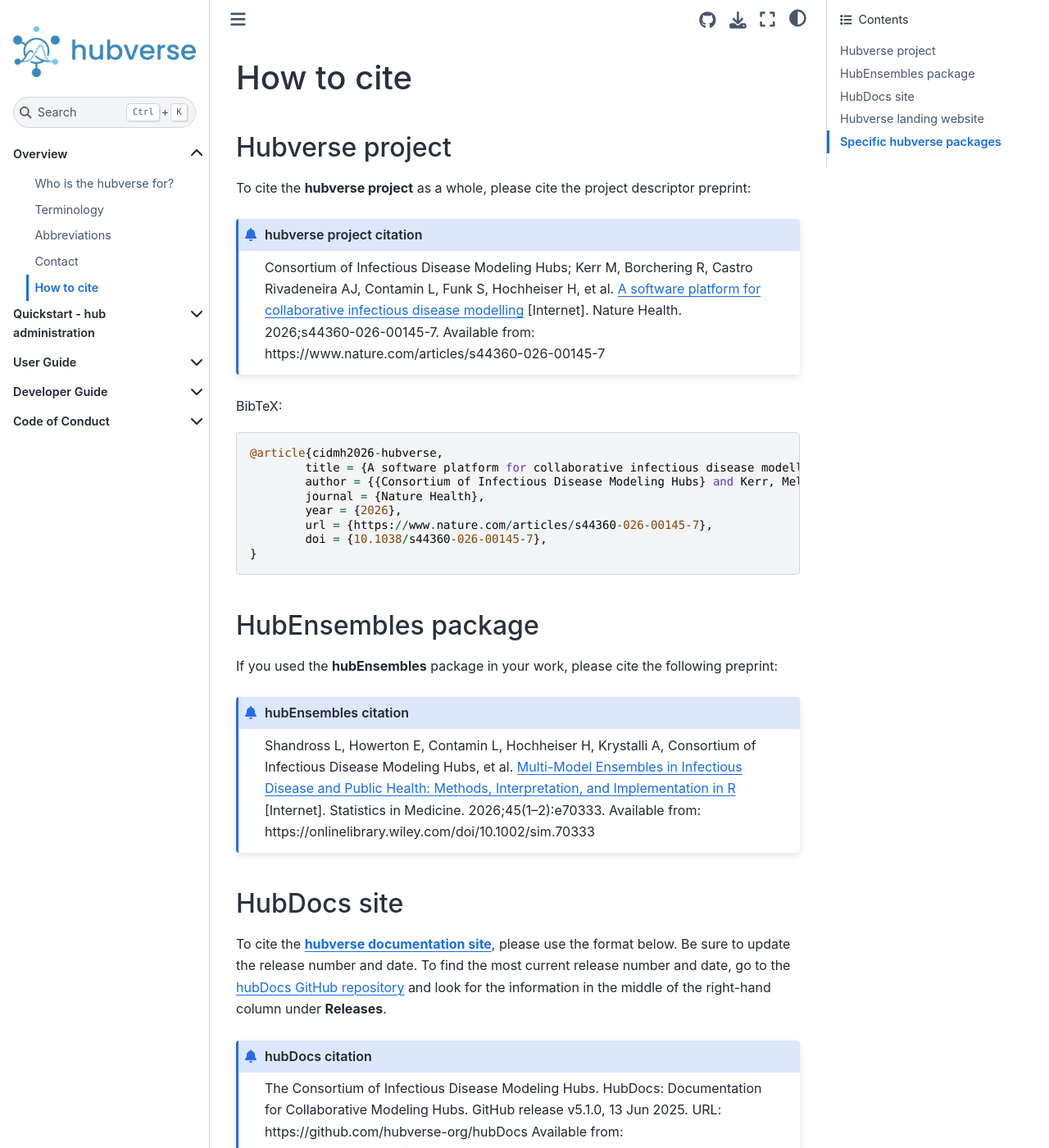
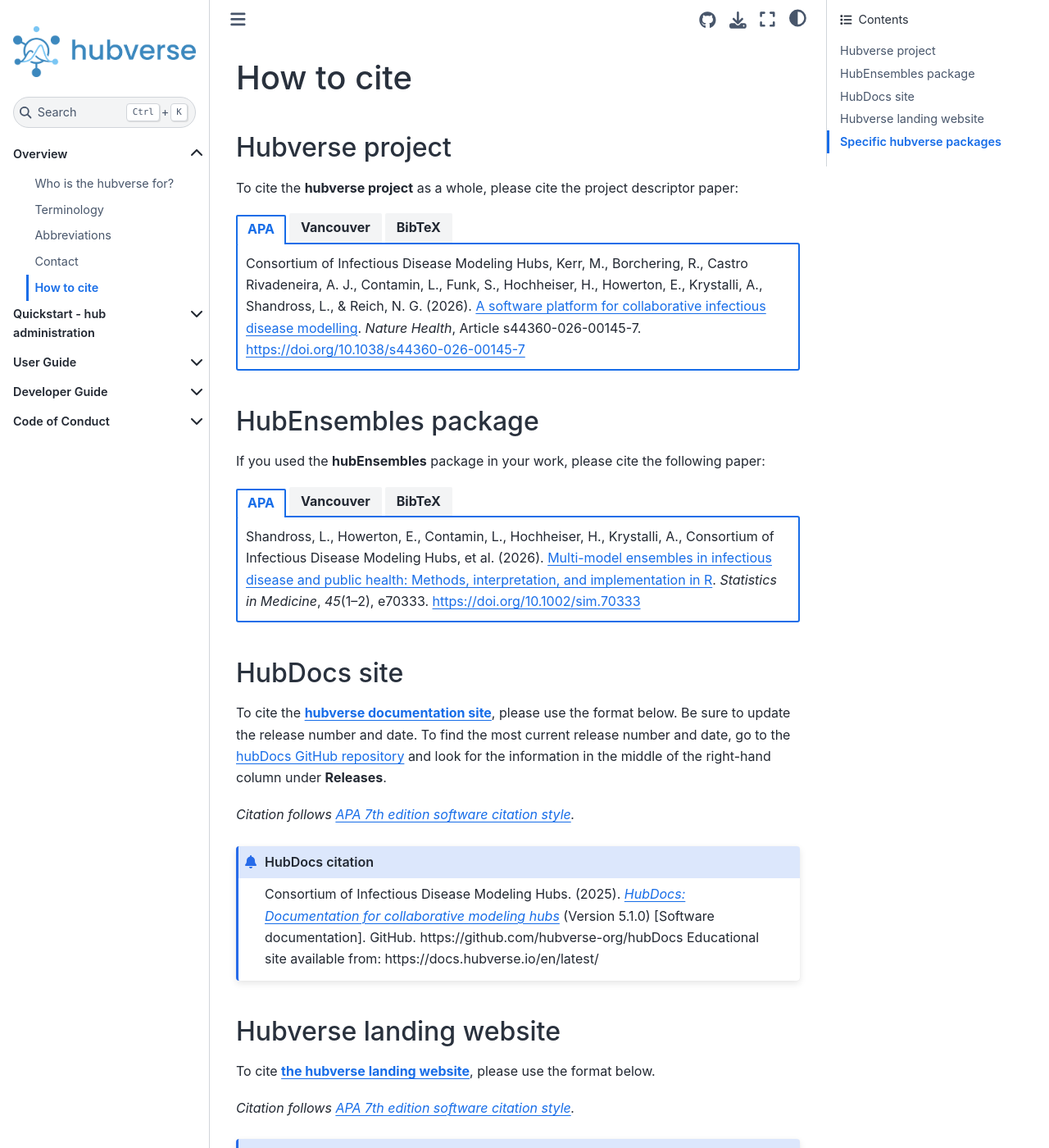
Before and after one commit to hubverse-org/hubDocs, a Sphinx documentation site: the page built from docs/source/overview/cite.md, in a window 1280 px wide and 1400 px high. Shown: the whole window at 82% size. Built offline with Sphinx 7.4.7 and the Sphinx Book theme 1.1.4, drawn with Linux system fonts in a browser that asks for light colours; comment, search, counter and statistics services are not loaded; some of the changed text lies outside the part shown.

Commit message:
Improve citation display and correct some broken anchor links from sample-output-type.md

````diff
--- a/docs/source/overview/cite.md
+++ b/docs/source/overview/cite.md
@@ -1,48 +1,81 @@
 # How to cite
 
 ## Hubverse project
-To cite the **hubverse project** as a whole, please cite the project descriptor preprint:
-```{admonition} hubverse project citation
-Consortium of Infectious Disease Modeling Hubs; Kerr M, Borchering R, Castro Rivadeneira AJ, Contamin L, Funk S, Hochheiser H, et al. [A software platform for collaborative infectious disease modelling](https://www.nature.com/articles/s44360-026-00145-7) [Internet]. Nature Health. 2026;s44360-026-00145-7. Available from: https://www.nature.com/articles/s44360-026-00145-7
-```
+To cite the **hubverse project** as a whole, please cite the project descriptor paper:
 
-BibTeX:
+::::{tab-set}
+:::{tab-item} APA
+Consortium of Infectious Disease Modeling Hubs, Kerr, M., Borchering, R., Castro Rivadeneira, A. J., Contamin, L., Funk, S., Hochheiser, H., Howerton, E., Krystalli, A., Shandross, L., & Reich, N. G. (2026). [A software platform for collaborative infectious disease modelling](https://www.nature.com/articles/s44360-026-00145-7). *Nature Health*, Article s44360-026-00145-7. [https://doi.org/10.1038/s44360-026-00145-7](https://doi.org/10.1038/s44360-026-00145-7)
+:::
+:::{tab-item} Vancouver
+Consortium of Infectious Disease Modeling Hubs, Kerr M, Borchering R, Castro Rivadeneira AJ, Contamin L, Funk S, Hochheiser H, Howerton E, Krystalli A, Shandross L, Reich NG. [A software platform for collaborative infectious disease modelling](https://www.nature.com/articles/s44360-026-00145-7). Nat Health. 2026; Article s44360-026-00145-7. doi: [10.1038/s44360-026-00145-7](https://doi.org/10.1038/s44360-026-00145-7).
+:::
+:::{tab-item} BibTeX
 ```
 @article{cidmh2026-hubverse,
-	title = {A software platform for collaborative infectious disease modelling},
-	author = {{Consortium of Infectious Disease Modeling Hubs} and Kerr, Melissa and Borchering, Rebecca and Castro Rivadeneira, Alvaro J. and Contamin, Lucie and Funk, Sebastian and Hochheiser, Harry and Howerton, Emily and Krystalli, Anna and Shandross, Li and Reich, Nicholas G.},
-	journal = {Nature Health},
-	year = {2026},
-	url = {https://www.nature.com/articles/s44360-026-00145-7},
-	doi = {10.1038/s44360-026-00145-7},
+	title     = {A software platform for collaborative infectious disease modelling},
+	author    = {{Consortium of Infectious Disease Modeling Hubs} and Kerr, Melissa and Borchering, Rebecca and Castro Rivadeneira, Alvaro J. and Contamin, Lucie and Funk, Sebastian and Hochheiser, Harry and Howerton, Emily and Krystalli, Anna and Shandross, Li and Reich, Nicholas G.},
+	journal   = {Nature Health},
+	year      = {2026},
+	doi       = {10.1038/s44360-026-00145-7},
+	url       = {https://www.nature.com/articles/s44360-026-00145-7},
 }
 ```
+:::
+::::
 
 ## HubEnsembles package
-If you used the **hubEnsembles** package in your work, please cite the following preprint:
-```{admonition} hubEnsembles citation
-Shandross L, Howerton E, Contamin L, Hochheiser H, Krystalli A, Consortium of Infectious Disease Modeling Hubs, et al. [Multi-Model Ensembles in Infectious Disease and Public Health: Methods, Interpretation, and Implementation in R](https://onlinelibrary.wiley.com/doi/10.1002/sim.70333) [Internet]. Statistics in Medicine. 2026;45(1–2):e70333. Available from: https://onlinelibrary.wiley.com/doi/10.1002/sim.70333
+If you used the **hubEnsembles** package in your work, please cite the following paper:
+
+::::{tab-set}
+:::{tab-item} APA
+Shandross, L., Howerton, E., Contamin, L., Hochheiser, H., Krystalli, A., Consortium of Infectious Disease Modeling Hubs, et al. (2026). [Multi-model ensembles in infectious disease and public health: Methods, interpretation, and implementation in R](https://onlinelibrary.wiley.com/doi/10.1002/sim.70333). *Statistics in Medicine*, *45*(1–2), e70333. [https://doi.org/10.1002/sim.70333](https://doi.org/10.1002/sim.70333)
+:::
+:::{tab-item} Vancouver
+Shandross L, Howerton E, Contamin L, Hochheiser H, Krystalli A, Consortium of Infectious Disease Modeling Hubs, et al. [Multi-model ensembles in infectious disease and public health: Methods, interpretation, and implementation in R](https://onlinelibrary.wiley.com/doi/10.1002/sim.70333). Stat Med. 2026;45(1–2):e70333. doi: [10.1002/sim.70333](https://doi.org/10.1002/sim.70333).
+:::
+:::{tab-item} BibTeX
 ```
+@article{shandross2026multi,
+	title     = {Multi-Model Ensembles in Infectious Disease and Public Health: {Methods}, Interpretation, and Implementation in {R}},
+	author    = {Shandross, Li and Howerton, Emily and Contamin, Lucie and Hochheiser, Harry and Krystalli, Anna and {Consortium of Infectious Disease Modeling Hubs} and others},
+	journal   = {Statistics in Medicine},
+	volume    = {45},
+	number    = {1--2},
+	pages     = {e70333},
+	year      = {2026},
+	doi       = {10.1002/sim.70333},
+	url       = {https://onlinelibrary.wiley.com/doi/10.1002/sim.70333},
+}
+```
+:::
+::::
 
 ## HubDocs site
 To cite the [**hubverse documentation site**](https://docs.hubverse.io/en/latest/), please use the format below. Be sure to update the release number and date. To find the most current release number and date, go to the [hubDocs GitHub repository](https://github.com/hubverse-org/hubDocs) and look for the information in the middle of the right-hand column under **Releases**.
-```{admonition} hubDocs citation
-The Consortium of Infectious Disease Modeling Hubs. HubDocs: Documentation for Collaborative Modeling Hubs. GitHub release v5.1.0, 13 Jun 2025. URL: https://github.com/hubverse-org/hubDocs Available from: https://docs.hubverse.io/en/latest/
+
+*Citation follows [APA 7th edition software citation style](https://apastyle.apa.org/style-grammar-guidelines/references/examples).*
+```{admonition} HubDocs citation
+Consortium of Infectious Disease Modeling Hubs. (2025). *[HubDocs: Documentation for collaborative modeling hubs](https://github.com/hubverse-org/hubDocs)* (Version 5.1.0) [Software documentation]. GitHub. https://github.com/hubverse-org/hubDocs Educational site available from: https://docs.hubverse.io/en/latest/
 ```
 
 ## Hubverse landing website
 To cite [**the hubverse landing website**](https://hubverse.io/), please use the format below.
-```{admonition} hubverse website citation
-The Consortium of Infectious Disease Modeling Hubs. Hubverse Website. URL: https://hubverse.io/
+
+*Citation follows [APA 7th edition software citation style](https://apastyle.apa.org/style-grammar-guidelines/references/examples).*
+```{admonition} Hubverse website citation
+Consortium of Infectious Disease Modeling Hubs. (2026). *[Hubverse](https://hubverse.io/)* [Website]. https://hubverse.io/
 ```
 
 ## Specific hubverse packages
 - To cite a specific **hubverse R package**, such as `hubUtils`, run `citation("hubUtils")` in your R console to find the appropriate text.
-- To cite a specific **hubverse Python package**, such as `hub-data`, please use the format below. Be sure to replace the text inside `<angle brackets>`, including the package name, release number, date, repository link, and PyPI page. To find the most current release number, date, search for the specific package in [PyPI](https://pypi.org/) or find the package in the [hubverse Python packages page](https://github.com/orgs/hubverse-org/repositories?q=language%3APython) and look for the information in the middle of the right-hand column under **Releases**.
-```{admonition} hubverse Python package citation
-The Consortium of Infectious Disease Modeling Hubs. &lt;Hubverse Python Package&gt;. GitHub release &lt;version&gt;, &lt;date&gt;. URL: &lt;repository link&gt; Available from: &lt;PyPI link&gt;
+- To cite a specific **hubverse Python package**, such as `hub-data`, please use the format below. Be sure to replace the text inside `<angle brackets>`, including the package name, release number, date, and links. To find the most current release number and date, search for the specific package in [PyPI](https://pypi.org/) or find the package in the [hubverse Python packages page](https://github.com/orgs/hubverse-org/repositories?q=language%3APython) and look for the information in the middle of the right-hand column under **Releases**.
+
+*Citations follow [APA 7th edition software citation style](https://apastyle.apa.org/style-grammar-guidelines/references/examples).*
+```{admonition} Hubverse Python package citation
+Consortium of Infectious Disease Modeling Hubs. (&lt;release year&gt;). *&lt;package name&gt;* (Version &lt;version number&gt;) [Software]. GitHub. &lt;repository URL&gt; Package available from: &lt;PyPI URL&gt;
 ```
 For example, to cite the `hub-data` package, use:
 ```{admonition} hub-data citation
-The Consortium of Infectious Disease Modeling Hubs. hub-data. GitHub release v0.2.0, 10 Nov 2025. URL: https://github.com/hubverse-org/hub-data Available from: https://pypi.org/project/hubdata/0.2.0/
+Consortium of Infectious Disease Modeling Hubs. (2025). *[hub-data](https://github.com/hubverse-org/hub-data)* (Version 0.2.0) [Software]. GitHub. https://github.com/hubverse-org/hub-data Package available from: https://pypi.org/project/hubdata/0.2.0/
 ```
````
Also changed, not shown: docs/source/user-guide/sample-output-type.md (+4 -4 lines).
